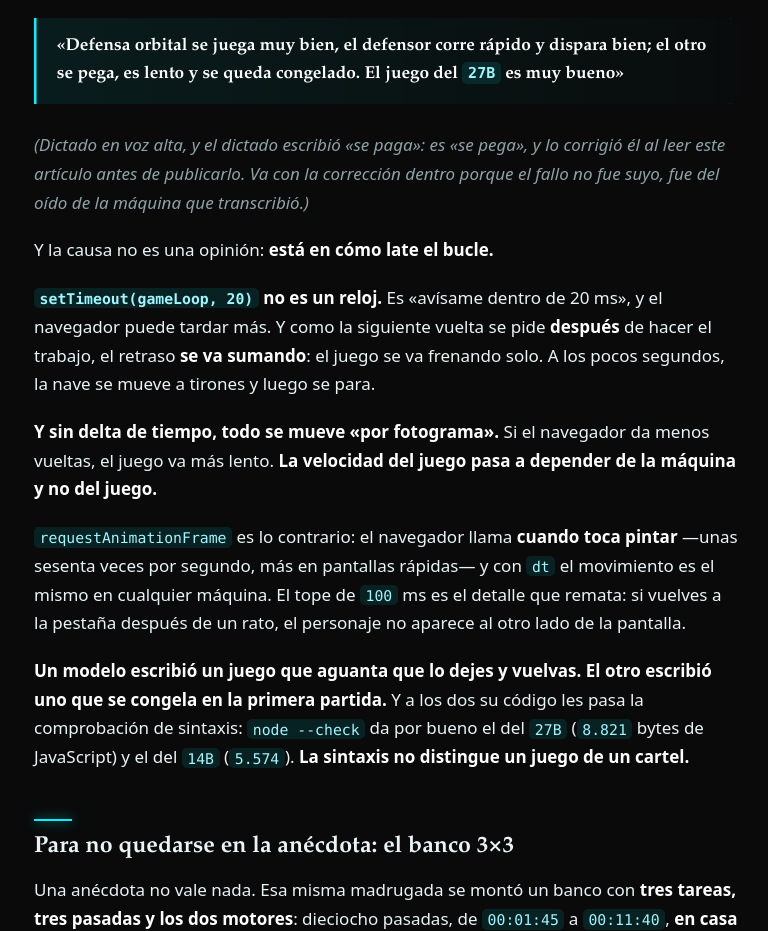
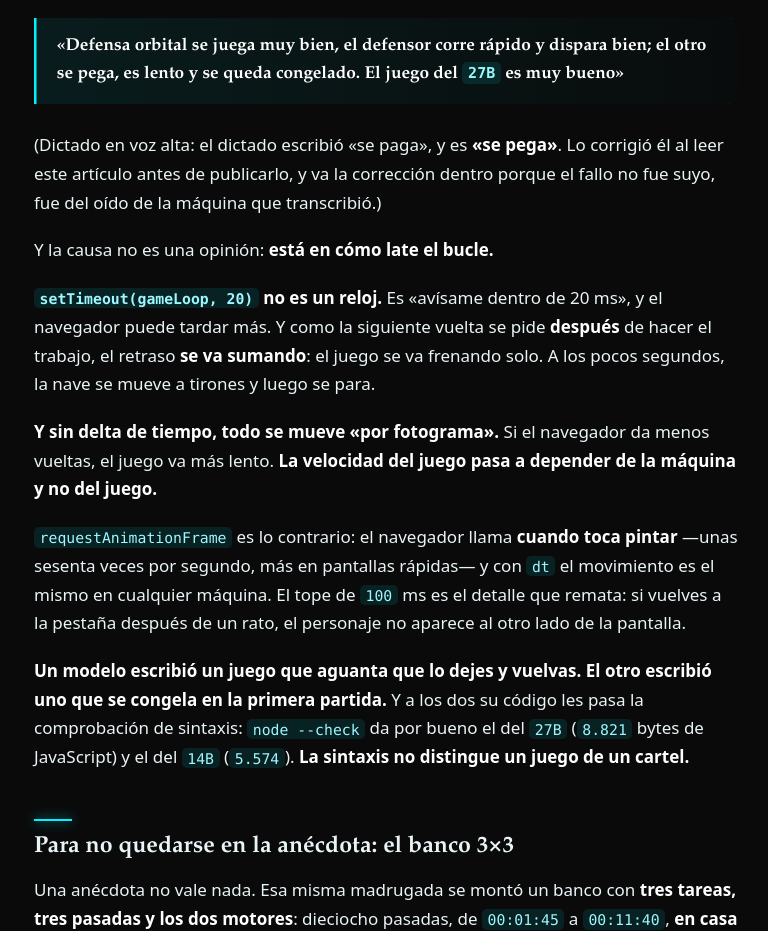
Before and after one commit to pedrow012-svg/el-taller, a plain HTML site: page sitio/08-el-juego-el-que-se-comprueba-y-el-que-se-congela.html in a window 1280 px wide. Shown: the part 1400-2331 px from the top of the page, without its empty margins (254-1022 px from the left). Drawn offline with Linux system fonts and the light colour scheme.

Commit message:
articulo 08: la nota de la correccion, sin cursiva ni anidamiento — la casa compila con markdown 3.5.2 y el CI con la ultima, y esa linea salia distinta en cada sitio; llana, sale igual en los dos

```diff
--- a/sitio/08-el-juego-el-que-se-comprueba-y-el-que-se-congela.html
+++ b/sitio/08-el-juego-el-que-se-comprueba-y-el-que-se-congela.html
@@ -355,7 +355,7 @@ footer .sello-pie{
 <blockquote>
 <p><strong>«Defensa orbital se juega muy bien, el defensor corre rápido y dispara bien; el otro se pega, es lento y se queda congelado. El juego del <code>27B</code> es muy bueno»</strong></p>
 </blockquote>
-<p><em>(Dictado en voz alta, y el dictado escribió «se paga»: </em><em>es «se pega», y lo corrigió él</em><em> al leer este artículo antes de publicarlo. Va con la corrección dentro porque el fallo no fue suyo, fue del oído de la máquina que transcribió.)</em></p>
+<p>(Dictado en voz alta: el dictado escribió «se paga», y es <strong>«se pega»</strong>. Lo corrigió él al leer este artículo antes de publicarlo, y va la corrección dentro porque el fallo no fue suyo, fue del oído de la máquina que transcribió.)</p>
 <p>Y la causa no es una opinión: <strong>está en cómo late el bucle.</strong></p>
 <p><strong><code>setTimeout(gameLoop, 20)</code> no es un reloj.</strong> Es «avísame dentro de 20 ms», y el navegador puede tardar más. Y como la siguiente vuelta se pide <strong>después</strong> de hacer el trabajo, el retraso <strong>se va sumando</strong>: el juego se va frenando solo. A los pocos segundos, la nave se mueve a tirones y luego se para.</p>
 <p><strong>Y sin delta de tiempo, todo se mueve «por fotograma».</strong> Si el navegador da menos vueltas, el juego va más lento. <strong>La velocidad del juego pasa a depender de la máquina y no del juego.</strong></p>
```
Also changed, not shown: 1 other file.
